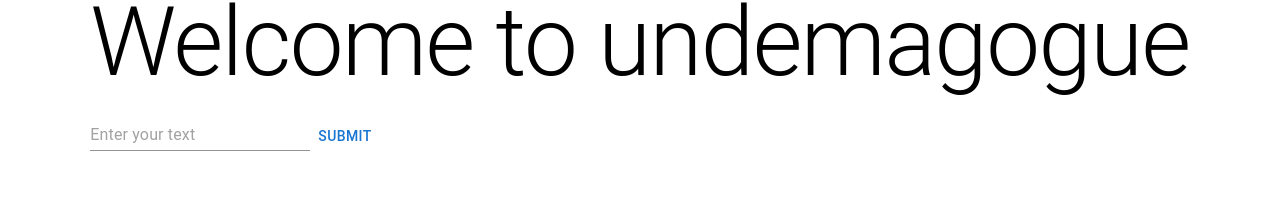
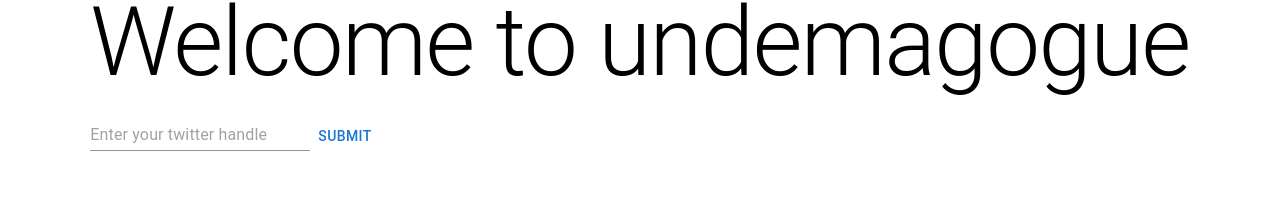
Before and after one commit to yahavya/undemagogue, a Next.js app: page / in a window 1280 px wide. Shown: the part 86-295 px from the top of the page. Built offline with nearby package versions, Linux system fonts and the light colour scheme.

Commit message:
small change to placeholder

```diff
--- a/pages/index.jsx
+++ b/pages/index.jsx
@@ -38,11 +38,9 @@ export default function Home() {
      });
   };
 
-
   const handleUnfollow = (url) => {
     window.open(url, '_blank');
   };
-
 
 const demagogueData = [ //temporary, replace with actual data, sort
     { name: "Ben Gvir", hate_score: 85, url: "https://twitter.com/itamarbengvir" },
@@ -72,7 +70,7 @@ const demagogueData = [ //temporary, replace with actual data, sort
         <Typography variant="h1" component="h1" className={styles.title}>Welcome to undemagogue</Typography>
 
         <form onSubmit={handleSubmit} style={{marginTop: '20px', justifyContent: 'center', alignItems: 'center'}}>
-          <Input type="text" id="twitterHandle" placeholder="Enter your text" />
+          <Input type="text" id="twitterHandle" placeholder="Enter your twitter handle" />
           <Button type="submit">Submit</Button>
         </form>
 
```
